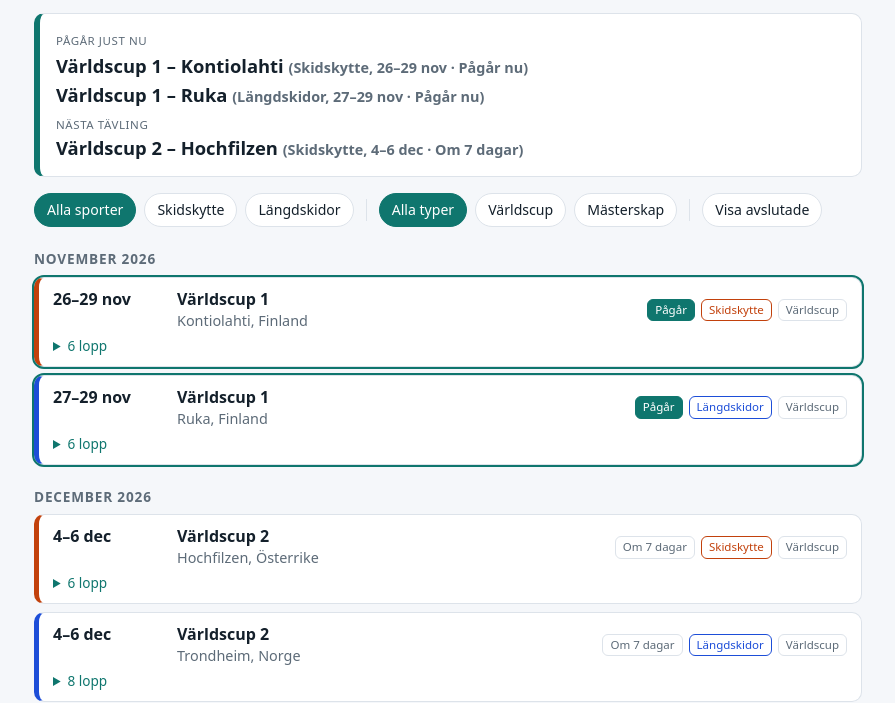
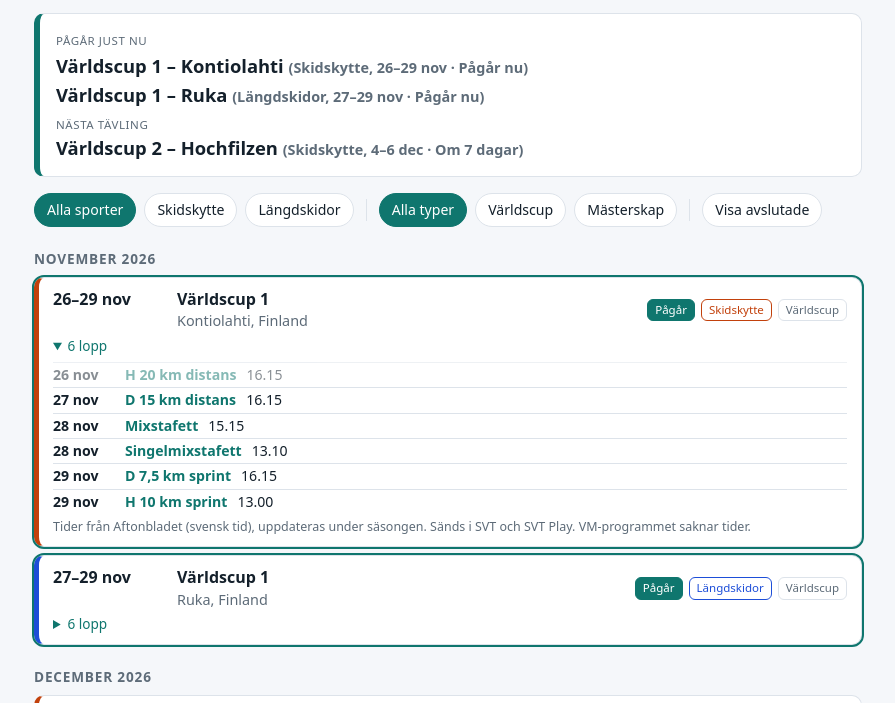
Before and after one commit to Mennon/ski-schedule, a plain HTML site: page index.html in a window 1280 px wide. Shown: the part 85-788 px from the top of the page, without its empty margins (192-1087 px from the left). Drawn offline with Linux system fonts and the light colour scheme.

Commit message:
Expand the nearest upcoming competition by default

```diff
--- a/index.html
+++ b/index.html
@@ -96,10 +96,10 @@ function renderNext(){
                + (nxt ? `<small${live.length?' style="display:block;margin-top:8px"':''}>Nästa tävling</small>` + row(nxt) : "");
 }
 
-function racesHtml(e){
+function racesHtml(e, open){
   const r = (window.RACES||{})[e.sport+"|"+e.start]; if (!r) return "";
     const li = r.slice().sort((x,y)=> x[0]<y[0]?-1: x[0]>y[0]?1 : (x[2]||"").padStart(5,"0")<(y[2]||"").padStart(5,"0")?-1:1).map(([dt,t,tm]) => `<li class="${d(dt)<today?"pastr":""}"><b>${fmt(dt,dt)}</b><b class="tm">${tm?esc(tm.replace(".",":")):""}</b><span>${esc(t)}</span></li>`).join("");
-  return `<details class="races"><summary>${r.length} lopp</summary><ul>${li}</ul><div class="rn">${esc((window.RACE_NOTES||{})[e.sport]||"")}</div></details>`;
+  return `<details class="races"${open?" open":""}><summary>${r.length} lopp</summary><ul>${li}</ul><div class="rn">${esc((window.RACE_NOTES||{})[e.sport]||"")}</div></details>`;
 }
 
 function render(){
@@ -107,6 +107,7 @@ function render(){
   const root = document.getElementById("list");
   if (!list.length){ root.innerHTML = "<div class='empty'>Inga tävlingar att visa.</div>"; return; }
   let html="", cur="";
+  const nearest = list.find(e => status(e)!=="past"); // ongoing or next upcoming in the current view
   for (const e of list){
     const s = d(e.start), key = `${MONTH[s.getMonth()]} ${s.getFullYear()}`;
     if (key!==cur){ html += `<h2>${key}</h2>`; cur=key; }
@@ -116,7 +117,7 @@ function render(){
       <div><div class="name">${esc(e.name)}${e.confirmed===false?" ⚠":""}</div><div class="place">${esc(e.place)}, ${esc(e.country)}</div></div>
       <div class="tags">${st==="live"?'<span class="tag live">Pågår</span>':st==="future"?`<span class="tag">${when(e)}</span>`:""}
         <span class="tag ${e.sport==="xc"?"xc":"bia"}">${SPORT[e.sport]}</span><span class="tag">${TYPE[e.type]}</span></div>
-      ${racesHtml(e)}
+      ${racesHtml(e, e===nearest)}
       ${e.note?`<div class="warn">⚠ ${esc(e.note)}</div>`:""}
     </div>`;
   }
```
